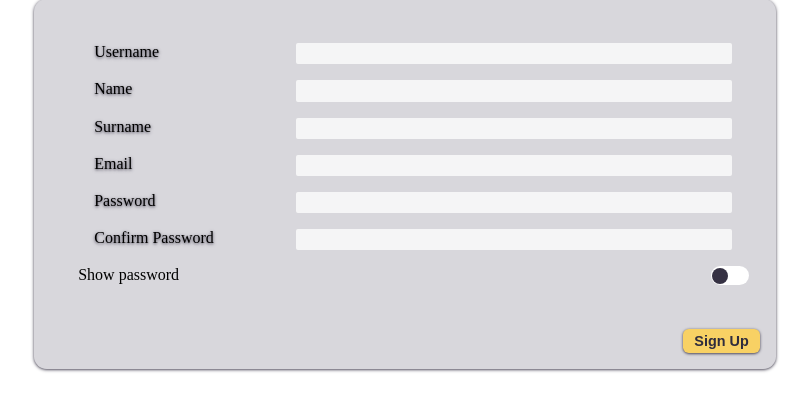
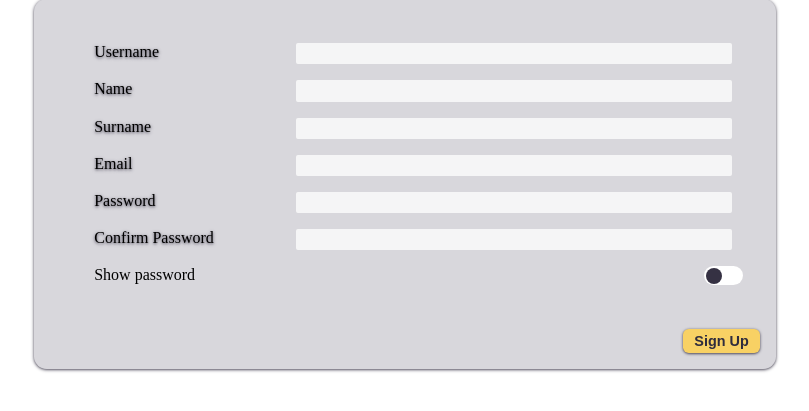
Before and after one commit to alergyonthestage/Echo-PHP, a PHP site: template src/Website/views/user/signup.php in a window 1280 px wide. Shown: the part 240-651 px from the top of the page, without its empty margins (235-1044 px from the left). Run offline with PHP 8.4, Linux system fonts and the light colour scheme; the template is opened without the code that fills it, so the values that code supplies are empty.

Commit message:
fix css switch form show pass

```diff
--- a/src/Website/public/css/components/form.css
+++ b/src/Website/public/css/components/form.css
@@ -82,7 +82,7 @@
 .show-password label::after {
     position: absolute;
     right: 3em;
-    margin-top: .12em;
+    margin-top: .1em;
     content: '';
     width: 1em;
     height: 1em;
@@ -96,7 +96,7 @@
 }
 
 .show-password input[type="checkbox"]:checked + label::after {
-    transform: translateX(1.16em);
+    transform: translateX(1.18em);
 }
 
 /**---ERRORS---*/
@@ -150,9 +150,13 @@
         grid-column: 2;
     }
 
-    .centered-form-field label{
+    .centered-form-field label, .show-password label {
         grid-column: 1;
         margin-left: 1em;
+    }
+
+    .show-password label::before, .show-password label::after {
+        margin-right: .4em;
     }
 
     .centered-form-submit-button-container {
```
Also changed, not shown: TO-DO.md (+0 -3 lines).
